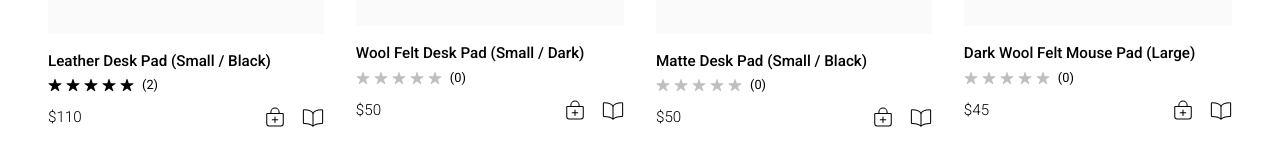
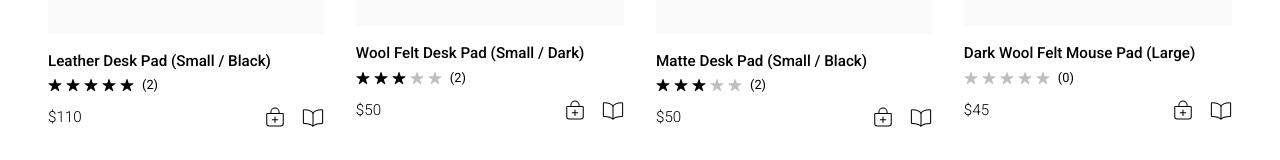
Before and after one commit to johnschatner/react-reShop, a React (Vite) app: page /1 in a window 1280 px wide. Shown: the part 378-538 px from the top of the page. Built offline with nearby package versions, Linux system fonts and the light colour scheme.

Commit message:
Add styling

```diff
--- a/src/Pages/HomePage/HomePage.jsx
+++ b/src/Pages/HomePage/HomePage.jsx
@@ -1,10 +1,15 @@
 import { motion } from "framer-motion";
+import { useContext } from "react";
+
+// Context
+import { ShopContext } from "../../context/ReShopContext";
 
 // Components
 import ProductGrid from "../../Components/Product/ProductGrid";
 
 function HomePage() {
-  console.log("In HomePage");
+  const { PRODUCTS } = useContext(ShopContext);
+  console.log("In HomePage", PRODUCTS);
 
   return (
     <motion.div
--- a/src/Products/products.json
+++ b/src/Products/products.json
@@ -18,6 +18,10 @@
     "price": 50,
     "thumbnail": "images/2-front",
     "secondaryThumbnail": "images/2-back",
+    "reviews": [
+      { "rating": 3, "review": "Not bad" },
+      { "rating": 2, "review": "Kinda bad" }
+    ],
     "headline": "Set Your Workspace Apart",
     "description": "The desk pad brings visual structure and organization to your workspace, with premium 3mm thick virgin Merino Wool Felt. The natural material provides warmth and softness. It accents any desktop, from natural wood grain to white or laminate."
   },
@@ -27,6 +31,10 @@
     "price": 50,
     "thumbnail": "images/3-front",
     "secondaryThumbnail": "images/3-back",
+    "reviews": [
+      { "rating": 3, "review": "Not bad" },
+      { "rating": 2, "review": "Kinda bad" }
+    ],
     "headline": "Define Your Space",
     "description": "The matte desk pad brings visual structure and organization to your workspace. The soft, smooth texture is perfect as a writing surface. It accents any desktop, from natural wood grain to white or laminate."
   },
@@ -90,6 +98,10 @@
     "price": 80,
     "thumbnail": "images/10-front",
     "secondaryThumbnail": "",
+    "reviews": [
+      { "rating": 3, "review": "Not bad" },
+      { "rating": 2, "review": "Kinda bad" }
+    ],
     "headline": "Well Noted",
     "description": "Our refillable notepad is there when you need to jot a note or doodle, with a narrow profile that fits into the spaces at your desk. A solid, ceramic-coated, machined aluminum base anchors your note taking. 70# paper with a subtle dot grid on both sides is reversible and clean—flip pages without leaving a torn stub.\n\n      Refillable for a lifetime of note taking. Notepad comes with 70 sheets of paper.\n      Drag\n      Profile view of aluminum metal desk notepad on natural leather desk pad."
   }
```
